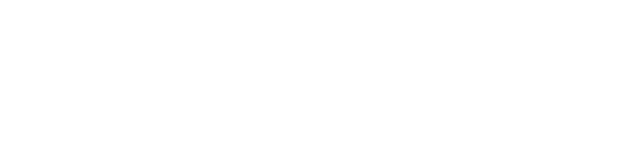
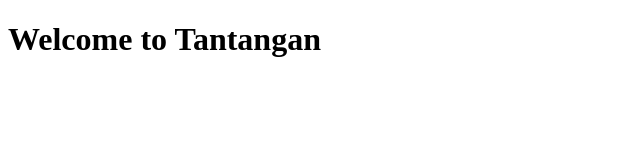
Before and after one commit to ardrst/tantangan, a plain HTML site: page index.html in a window 1280 px wide. Shown: the whole page, without its empty margins (0-640 px from the left). Drawn offline with Linux system fonts and the light colour scheme.

Commit message:
tambah heading welcome

```diff
--- a/index.html
+++ b/index.html
@@ -7,7 +7,7 @@
 </head>
 
 <body>
-
+<h1>Welcome to Tantangan</h1>
 </body>
 
 </html>
```
